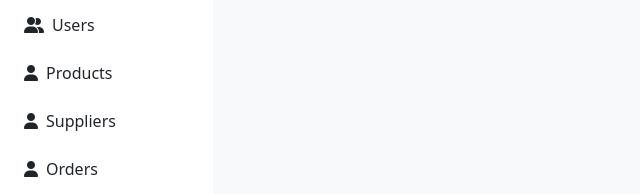
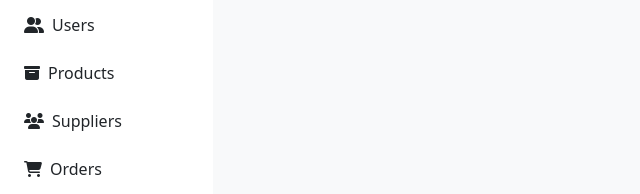
Before and after one commit to Renad-Elgabrouny/Inventory-System, a plain HTML site: page index.html in a window 1280 px wide. Shown: the part 155-349 px from the top of the page, 0-640 px from the left. Drawn offline with nearby package versions, Linux system fonts and the light colour scheme.

Commit message:
adding icons to the navbar

```diff
--- a/index.html
+++ b/index.html
@@ -80,13 +80,13 @@
               <i class="fa-solid fa-user-group me-2"></i><span>Users</span>
             </div>
             <div class="sidebar-item products">
-              <i class="fa-solid fa-user me-2"></i><span>Products</span>
+              <i class="fa-solid fa-box-archive me-2"></i><span>Products</span>
             </div>
             <div class="supplier">
-              <i class="fa-solid fa-user me-2"></i><span>Suppliers</span>
+              <i class="fa-solid fa-users me-2"></i><span>Suppliers</span>
             </div>
             <div class="sidebar-item orders">
-              <i class="fa-solid fa-user me-2"></i><span>Orders</span>
+              <i class="fa-solid fa-cart-shopping me-2"></i><span>Orders</span>
             </div>
             <div class="sidebar-item report">
               <i class="fa-solid fa-chart-column me-2"></i><span>Report</span>
```
